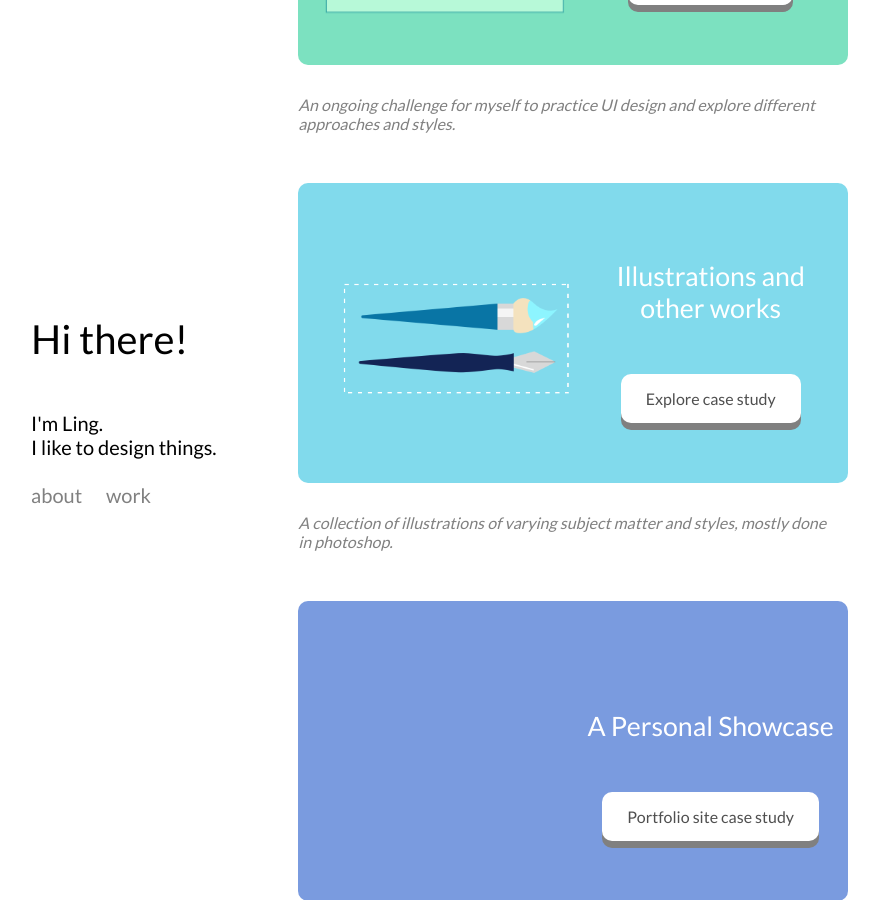
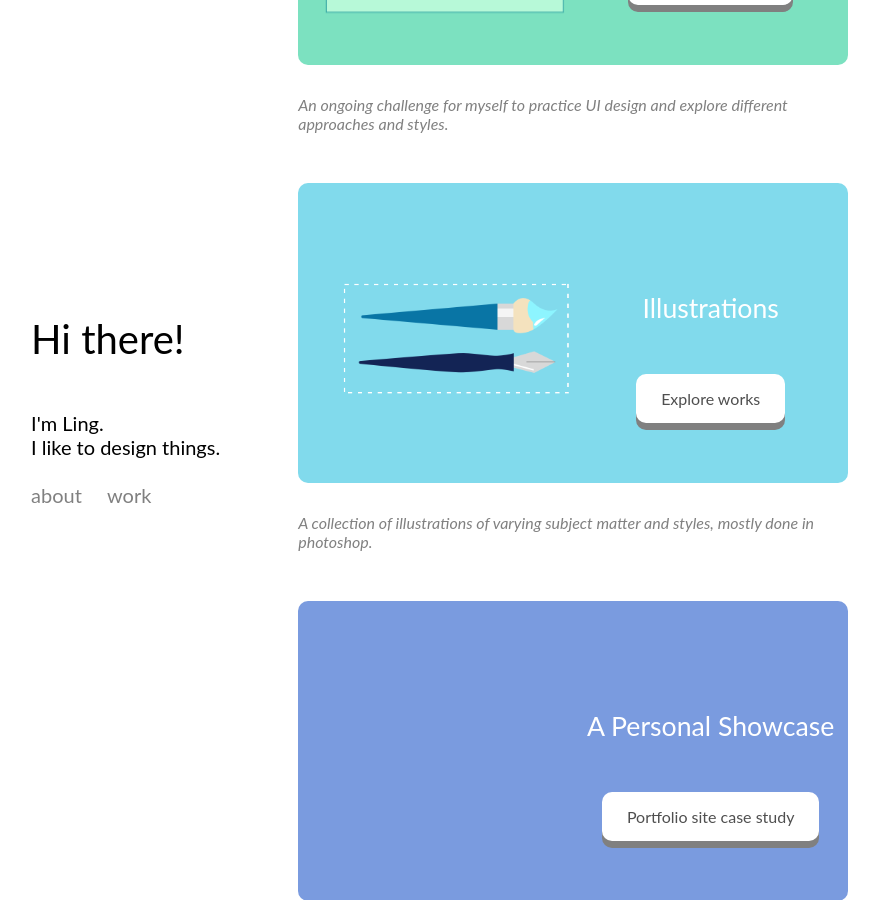
Before and after one commit to fishtoucher/portfolio, a Jekyll site: the page index.html, which Jekyll copies as it is, in a window 1280 px wide and 900 px high, scrolled down 753 px. Shown: the whole window, without its empty margins (231-1110 px from the left). Built offline with Jekyll 4.4.1, drawn with Linux system fonts in a browser that asks for light colours.

Commit message:
Update index.html

```diff
--- a/index.html
+++ b/index.html
@@ -3,13 +3,13 @@
 	<head>
 		<title>Lemony Goodness</title>
 		<link rel="stylesheet" type="text/css" href="css/style.css">
-		<link href="https://fonts.googleapis.com/css?family=Lato:300,400" rel="stylesheet">
+		<link href="https://fonts.googleapis.com/css?family=Montserrat:300,400|Ubuntu:300,400" rel="stylesheet">
 	</head>
 	<body>
 
 	        <div class="col-1">
 	            <div class ="box1">
-	            	<h1>Hi there!</h1>
+	            	<h1 >Hi there!</h1>
 	            	<br><br>
 	            	<h3>I'm Ling.</h3>
 
@@ -47,9 +47,9 @@
 	            <div class="item" style="background-color:#81daec;">
 	            	<img id ="illus" src="pics/illus3.png" height="90%">
 	            	<div class="shelf">
-	        			<h1> Illustrations and other works </h1>
-	        			<div class="button">Explore case study</div>
-	        		</div>
+	        			<h1> Illustrations </h1>
+	        			<a href="illlus.html" target="_blank"><div class="button">Explore works</div>
+	        		</div> </a>
 	            </div>
 	            <p> A collection of illustrations of varying subject matter and styles, mostly done in photoshop. </p>
 	            <div class="item" style="background-color: #7a9bdf">
```
